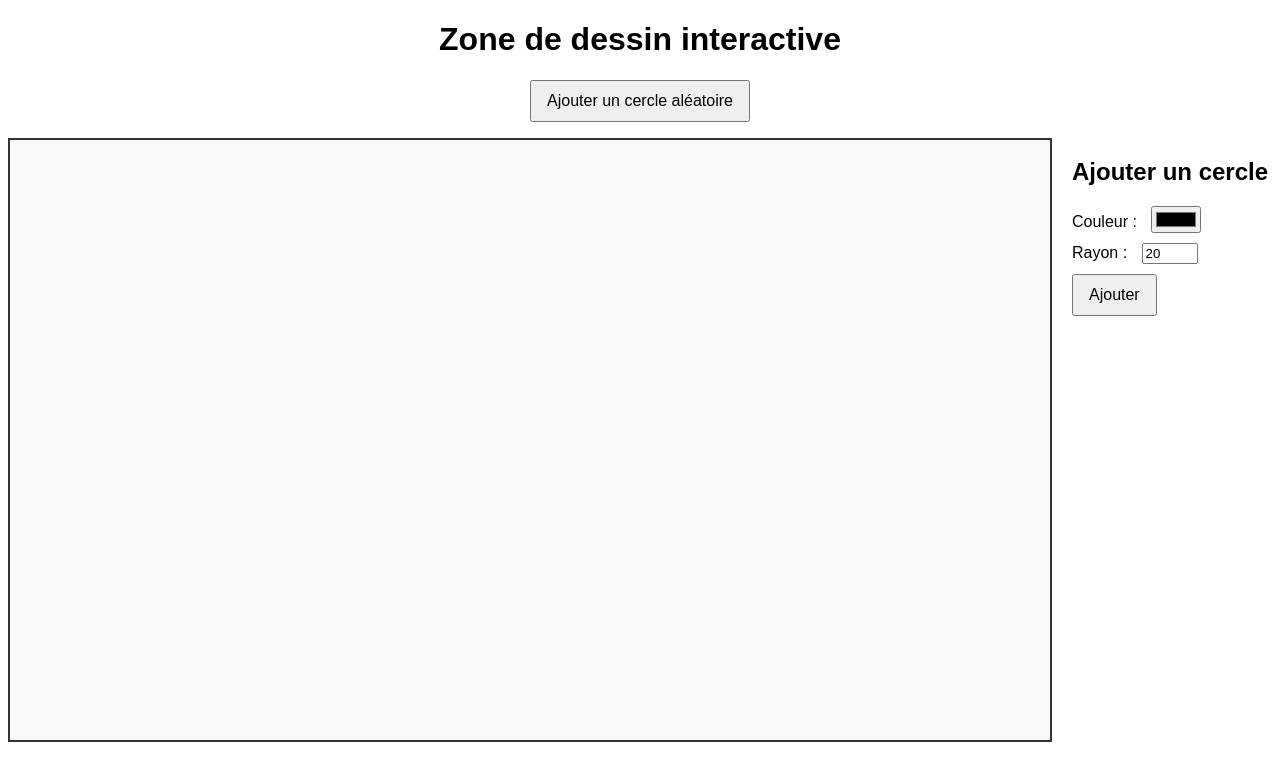
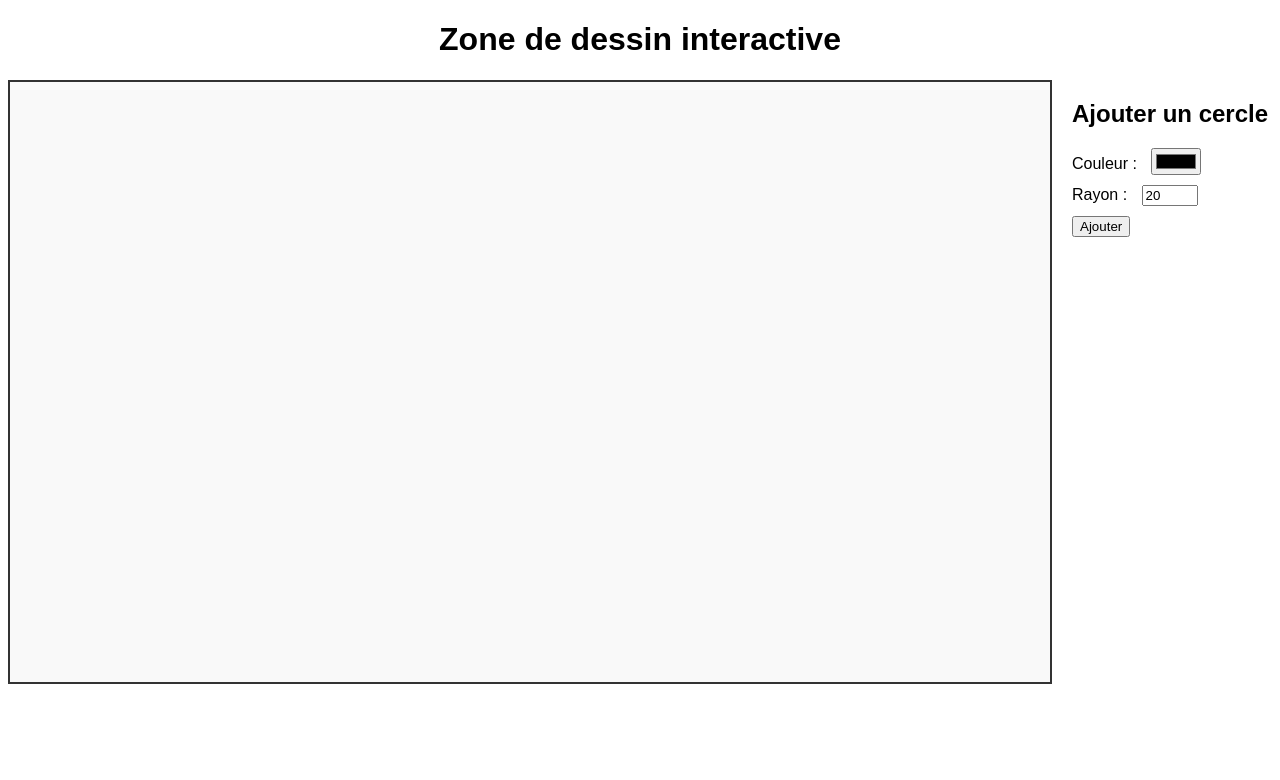
Before and after one commit to mathador/GravitationAngular, an Angular app: page / in a window 1280 px wide. Shown: the top 780 px of the page. Built offline with nearby package versions, Linux system fonts and the light colour scheme.

Commit message:
séparation en components

```diff
--- a/src/app/app.component.ts
+++ b/src/app/app.component.ts
@@ -1,18 +1,13 @@
 import { Component } from '@angular/core';
 import { DrawingAreaComponent } from './drawing-area/drawing-area.component';
+import { DrawingZoneComponent } from './drawing-zone/drawing-zone.component';
+import { CircleFormComponent } from './circle-form/circle-form.component'; // Import direct du composant autonome
 
 @Component({
   selector: 'app-root',
   standalone: true,
-  // On ajoute notre nouveau composant dans les imports
-  imports: [DrawingAreaComponent],
+  imports: [DrawingAreaComponent, DrawingZoneComponent, CircleFormComponent], // Import direct
   templateUrl: './app.component.html',
-  styleUrl: './app.component.css'
+  styleUrls: ['./app.component.css']
 })
-
-export class AppComponent {
-  title(title: any) {
-    throw new Error('Method not implemented.');
-  }
-  // You can add component logic here if needed
-}
+export class AppComponent {}
--- /dev/null
+++ b/src/app/circle-form/circle-form.component.css
@@ -0,0 +1,14 @@
+.form {
+  margin-left: 20px;
+  width: 200px;
+  text-align: left;
+}
+
+label {
+  display: block;
+  margin-bottom: 10px;
+}
+
+input {
+  margin-left: 10px;
+}
--- /dev/null
+++ b/src/app/circle-form/circle-form.component.html
@@ -0,0 +1,12 @@
+<div class="form">
+  <h2>Ajouter un cercle</h2>
+  <label>
+    Couleur :
+    <input type="color" [(ngModel)]="circleColor" />
+  </label>
+  <label>
+    Rayon :
+    <input type="number" [(ngModel)]="circleRadius" min="10" max="50" />
+  </label>
+  <button (click)="onAddCircle()">Ajouter</button>
+</div>
--- /dev/null
+++ b/src/app/circle-form/circle-form.component.ts
@@ -0,0 +1,20 @@
+import { Component, EventEmitter, Output } from '@angular/core';
+import { FormsModule } from '@angular/forms';
+
+@Component({
+  selector: 'app-circle-form',
+  standalone: true,
+  imports: [FormsModule], // Ajout de FormsModule pour le binding [(ngModel)]
+  templateUrl: './circle-form.component.html',
+  styleUrls: ['./circle-form.component.css']
+})
+export class CircleFormComponent {
+  public circleColor: string = '#000000';
+  public circleRadius: number = 20;
+
+  @Output() addCircle = new EventEmitter<{ color: string; radius: number }>();
+
+  onAddCircle(): void {
+    this.addCircle.emit({ color: this.circleColor, radius: this.circleRadius });
+  }
+}
--- a/src/app/drawing-area/drawing-area.component.html
+++ b/src/app/drawing-area/drawing-area.component.html
@@ -1,30 +1,12 @@
 <div class="container">
   <h1>Zone de dessin interactive</h1>
-  <div class="controls">
-    <button (click)="addRandomCircle()">Ajouter un cercle aléatoire</button>
-  </div>
-
   <div class="content">
     <!-- Zone de dessin -->
-    <svg #svgCanvas
-         width="800"
-         height="600"
-         (click)="addCircleOnClick($event)">
+    <svg #svgCanvas width="800" height="600" (click)="addCircleOnClick($event)">
       <circle *ngFor="let circle of circles" [attr.cx]="circle.cx" [attr.cy]="circle.cy" [attr.r]="circle.r" [attr.fill]="circle.color" />
     </svg>
 
     <!-- Formulaire -->
-    <div class="form">
-      <h2>Ajouter un cercle</h2>
-      <label>
-        Couleur :
-        <input type="color" [(ngModel)]="circleColor" />
-      </label>
-      <label>
-        Rayon :
-        <input type="number" [(ngModel)]="circleRadius" min="10" max="50" />
-      </label>
-      <button (click)="addCircleFromForm()">Ajouter</button>
-    </div>
+    <app-circle-form (addCircle)="addCircleFromForm($event)"></app-circle-form>
   </div>
 </div>
--- a/src/app/drawing-area/drawing-area.component.ts
+++ b/src/app/drawing-area/drawing-area.component.ts
@@ -1,9 +1,8 @@
 import { Component, ElementRef, ViewChild } from '@angular/core';
-import { CommonModule } from '@angular/common';
-import { FormsModule } from '@angular/forms';
+import { CommonModule } from '@angular/common'; // Import de CommonModule
+import { DrawingZoneComponent } from '../drawing-zone/drawing-zone.component';
+import { CircleFormComponent } from '../circle-form/circle-form.component';
 
-// On définit une interface pour typer nos objets "cercle"
-// C'est une bonne pratique pour la clarté et la maintenance du code.
 export interface Circle {
   cx: number;
   cy: number;
@@ -14,64 +13,35 @@ export interface Circle {
 @Component({
   selector: 'app-drawing-area',
   standalone: true,
-  imports: [CommonModule, FormsModule], // Ajout de FormsModule pour le binding
+  imports: [CommonModule, DrawingZoneComponent, CircleFormComponent], // Ajout de CommonModule
   templateUrl: './drawing-area.component.html',
-  styleUrl: './drawing-area.component.css'
+  styleUrls: ['./drawing-area.component.css']
 })
 export class DrawingAreaComponent {
-  // On utilise @ViewChild pour obtenir une référence à notre SVG dans le template
   @ViewChild('svgCanvas') svgCanvas!: ElementRef<SVGSVGElement>;
 
   public circles: Circle[] = [];
   public circleColor: string = '#000000'; // Couleur par défaut
   public circleRadius: number = 20; // Rayon par défaut
-  private canvasWidth = 800;
-  private canvasHeight = 600;
 
-  // Méthode pour ajouter un cercle en cliquant sur la zone
   addCircleOnClick(event: MouseEvent): void {
     const svgRect = this.svgCanvas.nativeElement.getBoundingClientRect();
     const newCircle: Circle = {
       cx: event.clientX - svgRect.left,
       cy: event.clientY - svgRect.top,
-      r: this.circleRadius, // Utilise le rayon du formulaire
-      color: this.circleColor // Utilise la couleur du formulaire
-    };
-    this.circles.push(newCircle);
-  }
-
-  // Méthode pour ajouter un cercle aléatoire via le bouton
-  addRandomCircle(): void {
-    const newCircle: Circle = {
-      cx: this.getRandomNumber(0, this.canvasWidth),
-      cy: this.getRandomNumber(0, this.canvasHeight),
-      r: this.getRandomNumber(10, 50),
-      color: this.getRandomColor()
-    };
-    this.circles.push(newCircle);
-  }
-
-  // Méthode pour ajouter un cercle basé sur les données du formulaire
-  addCircleFromForm(): void {
-    const newCircle: Circle = {
-      cx: this.getRandomNumber(0, this.canvasWidth), // Position aléatoire en X
-      cy: this.getRandomNumber(0, this.canvasHeight), // Position aléatoire en Y
       r: this.circleRadius,
       color: this.circleColor
     };
     this.circles.push(newCircle);
   }
 
-  private getRandomNumber(min: number, max: number): number {
-    return Math.floor(Math.random() * (max - min + 1)) + min;
-  }
-
-  private getRandomColor(): string {
-    const letters = '0123456789ABCDEF';
-    let color = '#';
-    for (let i = 0; i < 6; i++) {
-      color += letters[Math.floor(Math.random() * 16)];
-    }
-    return color;
+  addCircleFromForm(circleData: { color: string; radius: number }): void {
+    const newCircle: Circle = {
+      cx: Math.random() * 800,
+      cy: Math.random() * 600,
+      r: circleData.radius,
+      color: circleData.color
+    };
+    this.circles.push(newCircle);
   }
 }
--- /dev/null
+++ b/src/app/drawing-zone/drawing-zone.component.css
@@ -0,0 +1,6 @@
+svg {
+  flex: 1;
+  border: 2px solid #333;
+  background-color: #f9f9f9;
+  cursor: crosshair;
+}
--- /dev/null
+++ b/src/app/drawing-zone/drawing-zone.component.html
@@ -0,0 +1,3 @@
+<svg #svgCanvas width="800" height="600" (click)="addCircleOnClick($event)">
+  <circle *ngFor="let circle of circles" [attr.cx]="circle.cx" [attr.cy]="circle.cy" [attr.r]="circle.r" [attr.fill]="circle.color" />
+</svg>
```
Also changed, not shown: src/app/circle-form/circle-form.module.ts (added, +10 -0 lines), src/app/drawing-zone/drawing-zone.component.ts (added, +19 -0 lines).
